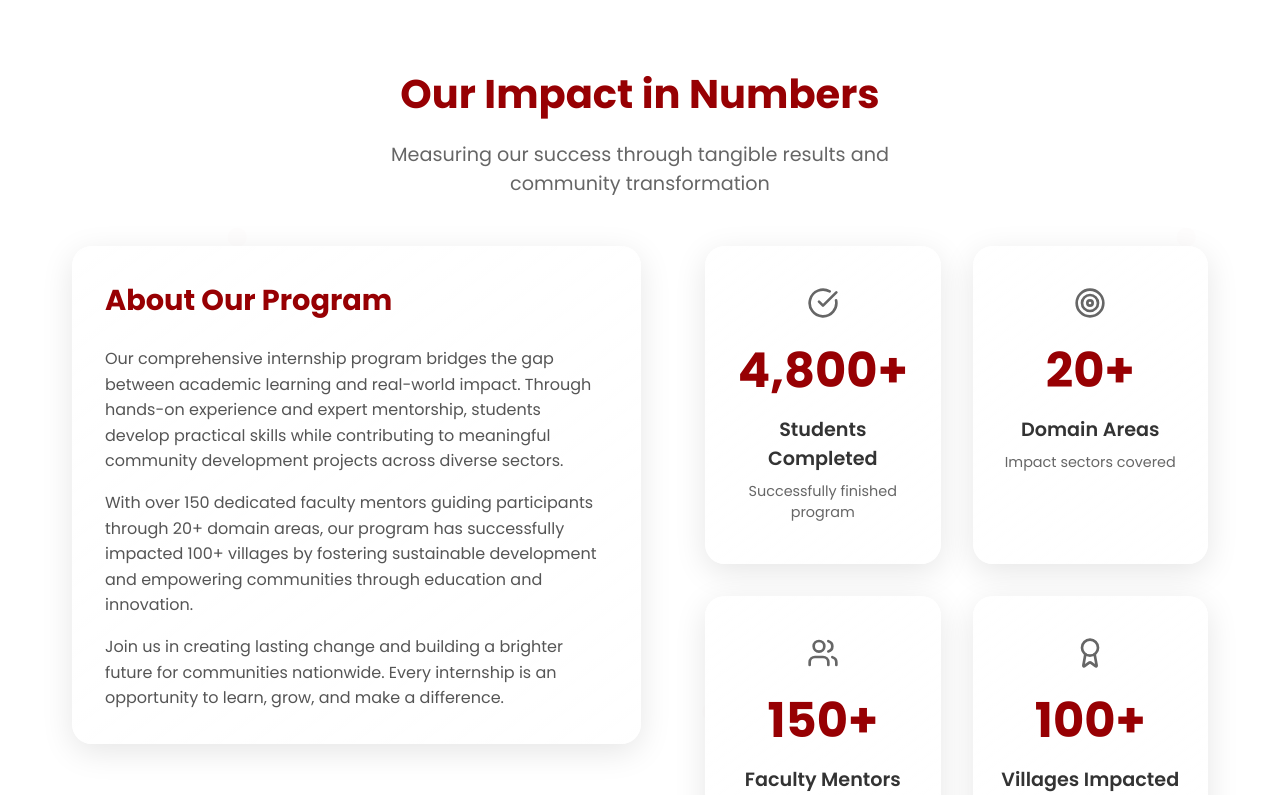
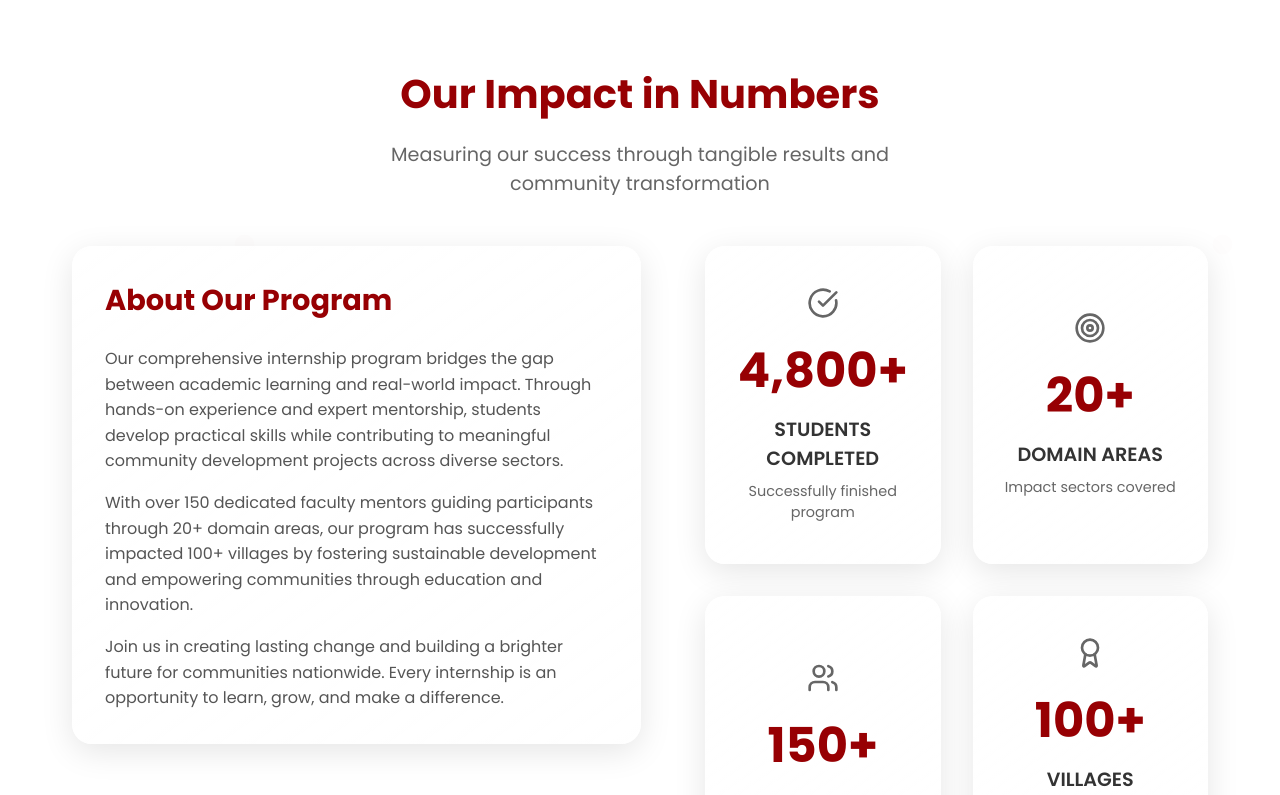
Before and after one commit to PavanKarthikGaraga/Intern, a Next.js app in the folder my-app/: page /components/ui/impact-stats in a window 1280 px wide. Shown: the top 795 px of the page. Built offline with nearby package versions, Linux system fonts and the light colour scheme; no server answers.

Commit message:
Fix UI layout overlaps, adjust center alignment in stats, and update registration options

```diff
--- a/my-app/src/app/(pages)/register/page.js
+++ b/my-app/src/app/(pages)/register/page.js
@@ -597,7 +597,7 @@ export default function Register() {
                   onChange={(e) => setFormData(prev => ({...prev, mode: e.target.value}))}
                 >
                   <option value="">Select Mode</option>
-                  <option value="Remote">Remote</option>
+                  <option value="Remote">Remote (HomeTown)</option>
                   <option value="Incampus">In Campus</option>
                   <option value="InVillage">In Village</option>
                 </select>
@@ -692,7 +692,6 @@ export default function Register() {
                   <option>Higher Education</option>
                   <option>Social Service</option>
                   <option>Research &amp; Development</option>
-                  <option>Others</option>
                 </select>
               </div>
             </div>
--- a/my-app/src/app/components/ui/hero/page.js
+++ b/my-app/src/app/components/ui/hero/page.js
@@ -50,7 +50,6 @@ export default function Hero() {
                   width={900}
                   height={520}
                   className="slide-image"
-                  style={{ width: '100%', height: '520px' }}
                   unoptimized={true}
                 />
               </div>
--- a/my-app/src/app/components/ui/impact-stats/page.css
+++ b/my-app/src/app/components/ui/impact-stats/page.css
@@ -91,6 +91,10 @@
 }
 
 .stat-card {
+  display: flex;
+  flex-direction: column;
+  justify-content: center;
+  align-items: center;
   text-align: center;
   padding: 2.5rem 1.5rem;
   border-radius: 20px;
--- a/my-app/src/app/components/ui/impact-stats/page.js
+++ b/my-app/src/app/components/ui/impact-stats/page.js
@@ -11,25 +11,25 @@ export default function ImpactStats() {
   const impactStats = [
     {
       number: "4,800+",
-      label: "Students Completed",
+      label: "STUDENTS COMPLETED",
       description: "Successfully finished program",
       icon: CheckCircle
     },
     {
       number: "20+",
-      label: "Domain Areas",
+      label: "DOMAIN AREAS",
       description: "Impact sectors covered",
       icon: Target
     },
     {
       number: "150+",
-      label: "Faculty Mentors",
+      label: "FACULTY MENTORS",
       description: "Expert guidance provided",
       icon: Users
     },
     {
       number: "100+",
-      label: "Villages Impacted",
+      label: "VILLAGES IMPACTED",
       description: "Communities transformed",
       icon: Award
     }
```
